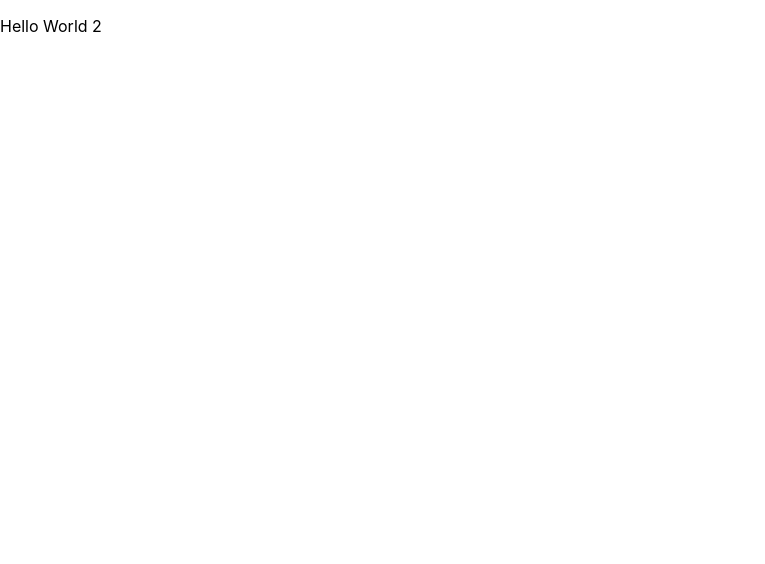
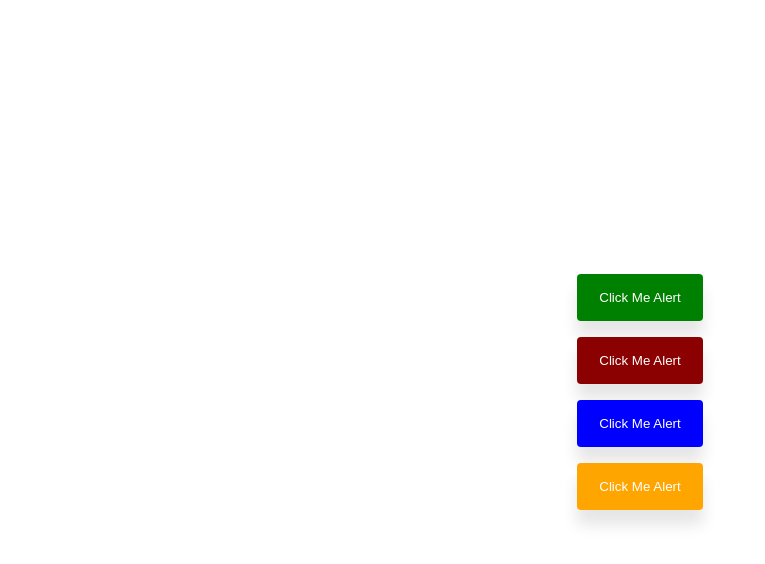
Before and after one commit to konyan/my-alert, a React (Create React App) app: page / in a window 1280 px wide. Shown: the top 564 px of the page, without its empty margins (0-765 px from the left). Built offline with nearby package versions, Linux system fonts and the light colour scheme.

Commit message:
add reducer and apply at other component

```diff
--- a/src/App.css
+++ b/src/App.css
@@ -71,3 +71,30 @@
 .info .bar {
   background-color: darkblue;
 }
+
+.btn {
+  display: flex;
+  margin-bottom: 1rem;
+  padding: 1rem 1.4rem;
+  outline: none;
+  border-radius: 4px;
+  box-shadow: 0 15px 15px rgba(0, 0, 0, 0.1);
+  border: none;
+  color: white;
+}
+
+.btn-success {
+  background-color: green;
+}
+
+.btn-error {
+  background-color: darkred;
+}
+
+.btn-warning {
+  background-color: orange;
+}
+
+.btn-info {
+  background-color: blue;
+}
--- a/src/App.js
+++ b/src/App.js
@@ -1,12 +1,12 @@
-import logo from './logo.svg';
 import './App.css';
-import AlertProvider from './alert/AlertProvider';
+import AlertProvider from './components/alert/AlertProvider';
+import Button from './components/button/button';
 
 function App() {
   return (
     <div className='App'>
       <AlertProvider>
-        <p>Hello World 2</p>
+        <Button />
       </AlertProvider>
     </div>
   );
--- a/src/alert/AlertProvider.js
+++ /dev/null
@@ -1,71 +0,0 @@
-import { createContext, useReducer } from 'react';
-import { v4 as uuidv4 } from 'uuid';
-import Alert from './Alert';
-
-export const AlertContext = createContext();
-
-const AlertProvider = (props) => {
-  const [state, dispatch] = useReducer(
-    (state, action) => {
-      switch (action.type) {
-        case 'ADD_ALERT':
-          return [...state, { ...action.payload, id: uuidv4() }];
-        case 'REMOVE_ALERT':
-          console.log('HIT ', action.payload);
-          return state.filter((s) => s.id !== action.payload.id);
-        default:
-          return state;
-      }
-    },
-    [
-      {
-        id: uuidv4(),
-        title: 'TITLE',
-        message: 'Hello World',
-        type: 'success',
-        timeLimit: 10,
-      },
-      {
-        id: uuidv4(),
-        title: 'ERROR',
-        message: 'Hello World',
-        type: 'error',
-      },
-      {
-        id: uuidv4(),
-        title: 'WARNING',
-        message: 'WARNING World',
-        type: 'warning',
-      },
-      {
-        id: uuidv4(),
-        title: 'INFO',
-        message: 'Hello World',
-        type: 'info',
-      },
-    ]
-  );
-
-  // dispatch({
-  //   action: 'ADD_ALERT',
-  //   payload: {
-  //     title: 'NEW ALERT',
-  //     message: 'Hello World',
-  //     type: 'success',
-  //     timeLimit: 10,
-  //   },
-  // });
-
-  return (
-    <AlertContext.Provider value={dispatch}>
-      <div className='alert-wrapper'>
-        {state.map((alert) => (
-          <Alert {...alert} key={alert.id} dispatch={dispatch} />
-        ))}
-      </div>
-      {props.children}
-    </AlertContext.Provider>
-  );
-};
-
-export default AlertProvider;
--- /dev/null
+++ b/src/components/alert/AlertProvider.js
@@ -0,0 +1,32 @@
+import { createContext, useReducer } from 'react';
+import { v4 as uuidv4 } from 'uuid';
+import Alert from './Alert';
+
+export const AlertContext = createContext();
+
+const AlertProvider = (props) => {
+  const [state, dispatch] = useReducer((state, action) => {
+    switch (action.type) {
+      case 'ADD_ALERT':
+        return [...state, { ...action.payload, id: uuidv4() }];
+      case 'REMOVE_ALERT':
+        console.log('HIT ', action.payload);
+        return state.filter((s) => s.id !== action.payload.id);
+      default:
+        return state;
+    }
+  }, []);
+
+  return (
+    <AlertContext.Provider value={dispatch}>
+      <div className='alert-wrapper'>
+        {state.map((alert) => (
+          <Alert {...alert} key={alert.id} dispatch={dispatch} />
+        ))}
+      </div>
+      {props.children}
+    </AlertContext.Provider>
+  );
+};
+
+export default AlertProvider;
--- /dev/null
+++ b/src/components/button/button.js
@@ -0,0 +1,37 @@
+import { useContext } from 'react';
+import { AlertContext } from '../alert/AlertProvider';
+
+const Button = () => {
+  const dispatch = useContext(AlertContext);
+  console.log('CONTEXT', dispatch);
+
+  const addAlert = (type) => {
+    dispatch({
+      type: 'ADD_ALERT',
+      payload: {
+        title: 'TITLE',
+        message: 'Hello World',
+        type: type,
+        timeLimit: 10,
+      },
+    });
+  };
+  return (
+    <div>
+      <button onClick={(e) => addAlert('success')} className='btn btn-success'>
+        Click Me Alert
+      </button>
+      <button onClick={(e) => addAlert('error')} className='btn btn-error'>
+        Click Me Alert
+      </button>
+      <button onClick={(e) => addAlert('info')} className='btn btn-info'>
+        Click Me Alert
+      </button>
+      <button onClick={(e) => addAlert('warning')} className='btn btn-warning'>
+        Click Me Alert
+      </button>
+    </div>
+  );
+};
+
+export default Button;
--- a/src/index.css
+++ b/src/index.css
@@ -6,6 +6,12 @@ body {
   -webkit-font-smoothing: antialiased;
   -moz-osx-font-smoothing: grayscale;
   font-size: 16px;
+  width: 100%;
+  height: 100vh;
+  overflow: hidden;
+  display: flex;
+  justify-content: center;
+  align-items: center;
 }
 
 code {
```
Also changed, not shown: src/components/alert/Alert.js (renamed from src/alert/Alert.js).
